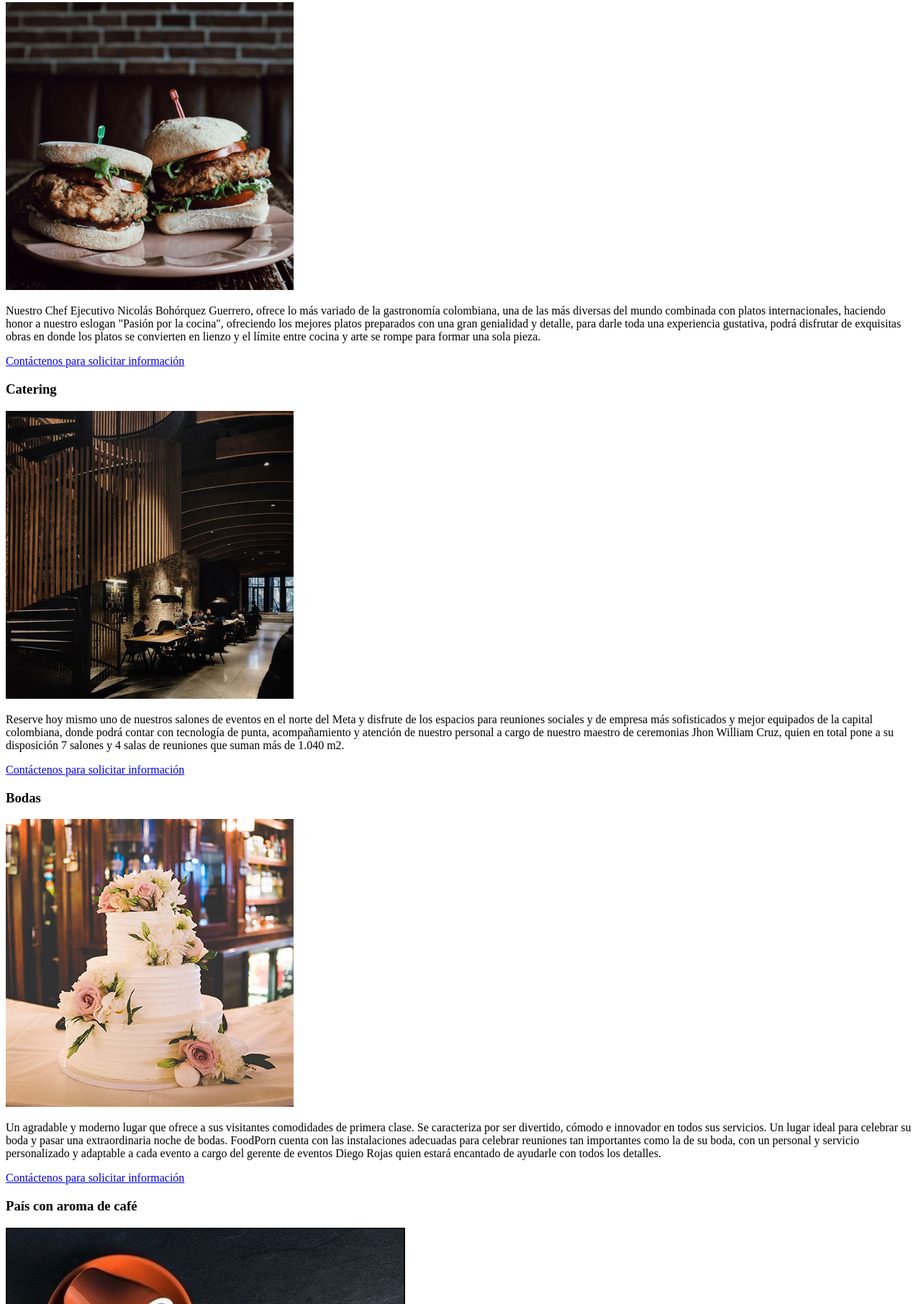
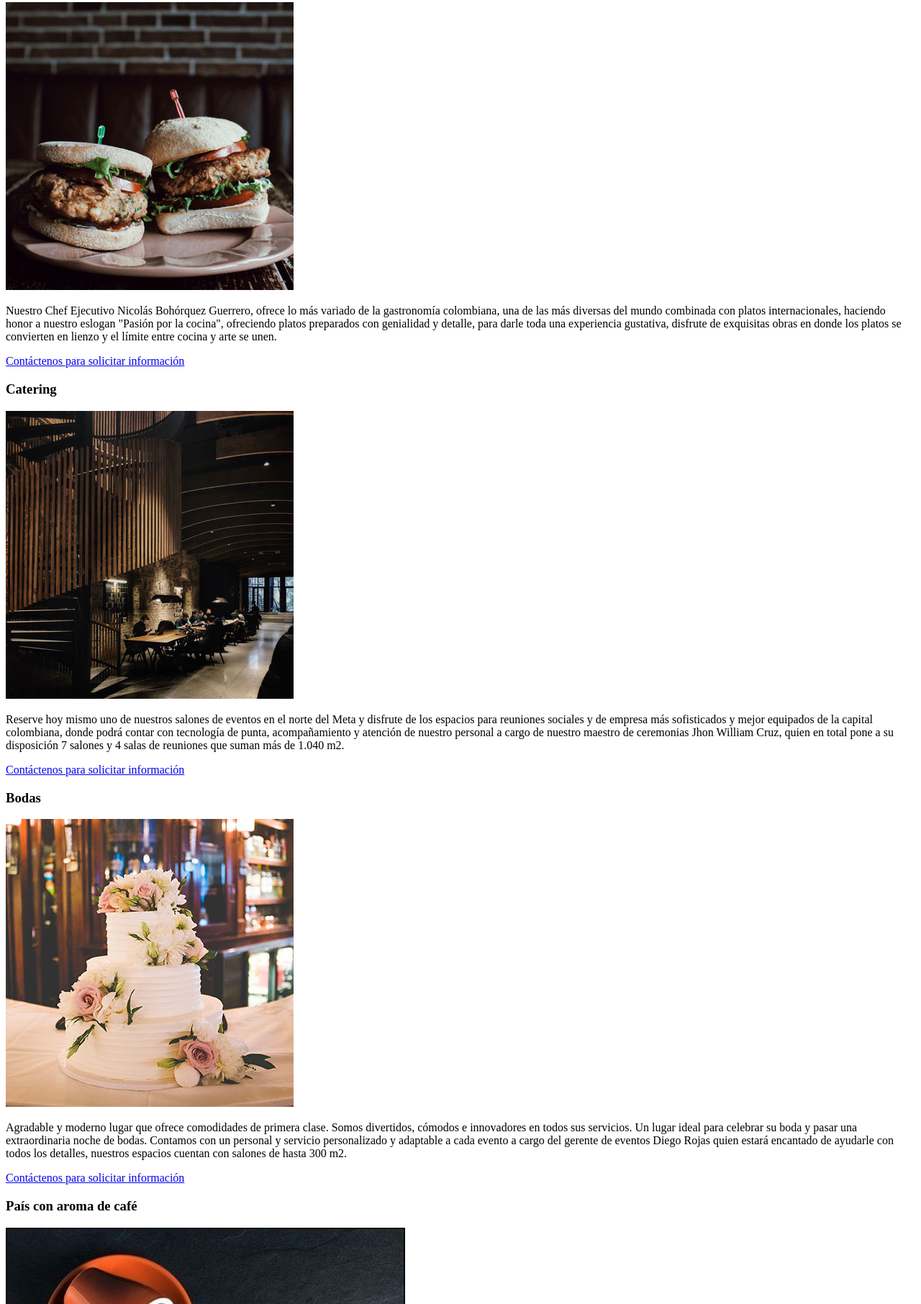
Before and after one commit to nibohr/semana-1-52, a website: page src/index.html in a window 1280 px wide. Shown: the part 56-1868 px from the top of the page at 72% size. Drawn offline with Linux system fonts and the light colour scheme.

Commit message:
Se ajusta la sección servicios para tener la misma cantidad de caracteres.

```diff
--- a/src/index.html
+++ b/src/index.html
@@ -11,7 +11,7 @@
         <div>
           <h3>Restaurante</h3>
           <img src="img/restaurante.jpg" alt="imagen de hamburguesa restaurante menú">
-          <p>Nuestro Chef Ejecutivo Nicolás Bohórquez Guerrero, ofrece lo más variado de la gastronomía colombiana, una de las más diversas del mundo combinada con platos internacionales, haciendo honor a nuestro eslogan "Pasión por la cocina", ofreciendo los mejores platos preparados con una gran genialidad y detalle, para darle toda una experiencia gustativa, podrá disfrutar de exquisitas obras en donde los platos se convierten en lienzo y el límite entre cocina y arte se rompe para formar una sola pieza.</p>
+          <p>Nuestro Chef Ejecutivo Nicolás Bohórquez Guerrero, ofrece lo más variado de la gastronomía colombiana, una de las más diversas del mundo combinada con platos internacionales, haciendo honor a nuestro eslogan "Pasión por la cocina", ofreciendo platos preparados con genialidad y detalle, para darle toda una experiencia gustativa, disfrute de exquisitas obras en donde los platos se convierten en lienzo y el límite entre cocina y arte se unen.</p>
           <a href="#">Contáctenos para solicitar información</a>
         </div>
         <div>
@@ -24,7 +24,7 @@
         <div>
           <h3>Bodas</h3>
           <img src="img/bodas.jpg" alt="imagen eventos bodas">
-          <p>Un agradable y moderno lugar que ofrece a sus visitantes comodidades de primera clase. Se caracteriza por ser divertido, cómodo e innovador en todos sus servicios. Un lugar ideal para celebrar su boda y pasar una extraordinaria noche de bodas. FoodPorn cuenta con las instalaciones adecuadas para celebrar reuniones tan importantes como la de su boda, con un personal y servicio personalizado y adaptable a cada evento a cargo del gerente de eventos Diego Rojas quien estará encantado de ayudarle con todos los detalles.</p>
+          <p>Agradable y moderno lugar que ofrece comodidades de primera clase. Somos divertidos, cómodos e innovadores en todos sus servicios. Un lugar ideal para celebrar su boda y pasar una extraordinaria noche de bodas. Contamos con un personal y servicio personalizado y adaptable a cada evento a cargo del gerente de eventos Diego Rojas quien estará encantado de ayudarle con todos los detalles, nuestros espacios cuentan con salones de hasta 300 m2.</p>
           <a href="#">Contáctenos para solicitar información</a>
         </div>
       </section>
```
